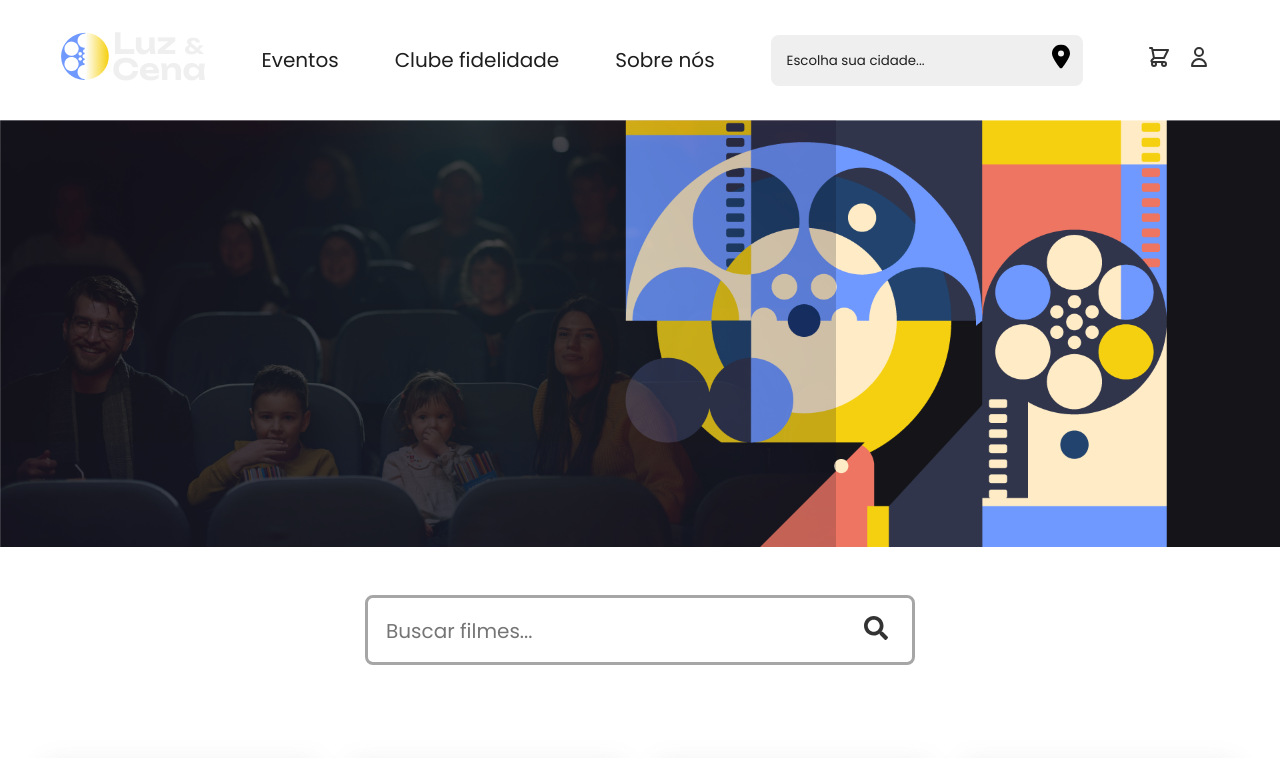
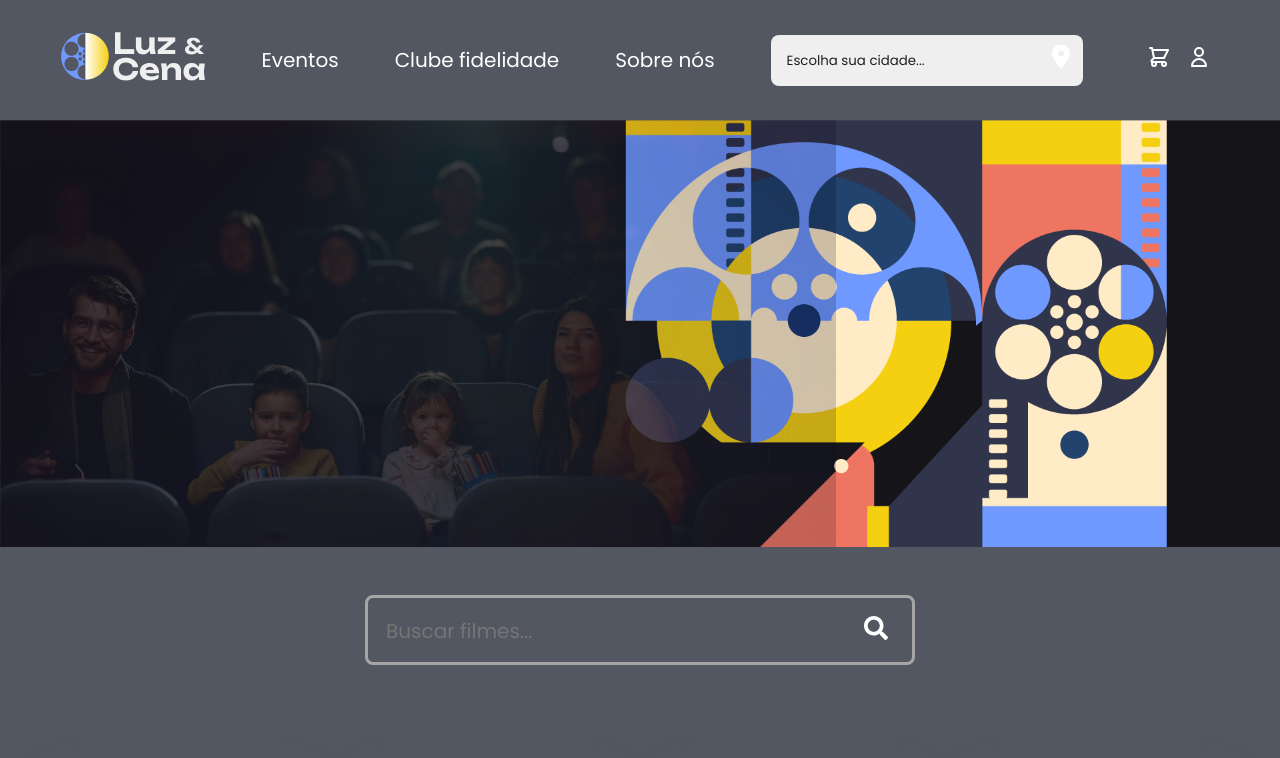
Before and after one commit to GabrielRHL/luz-e-cena, a React (Vite) app: page / in a window 1280 px wide. Shown: the top 758 px of the page. Built offline with nearby package versions, Linux system fonts and the light colour scheme; data requests are answered from the project's data file; a web font is replaced by a local one.

Commit message:
modificando cores do site

```diff
--- a/src/components/Header/Header.module.css
+++ b/src/components/Header/Header.module.css
@@ -3,7 +3,6 @@
     align-items: center;
     justify-content: center;
     gap: var(--gap-xl);
-    background-color: var(--branco);
     padding: var(--padding-s) 0;
   }
 
--- a/src/components/Menu/MenuList/MenuList.module.css
+++ b/src/components/Menu/MenuList/MenuList.module.css
@@ -17,4 +17,5 @@
 
 .navigation li a {
     display: block;
+    color: var(--branco);
 }
--- a/src/index.css
+++ b/src/index.css
@@ -1,6 +1,6 @@
 :root {
   --preto: #1e1e1e;
-  --cinza: #393E46;
+  --cinza: #525761;
   --cinza-escuro: #252530;
   --cinza-medio: #a6a6a6;
   --cinza-claro: #efefef;
@@ -48,12 +48,16 @@
   --margin-xxl: 6rem;
 }
 
+* {
+  color: var(--branco);
+}
+
 body {
   width: 100%;
   margin: 0;
   padding: 0;
   box-sizing: border-box;
-
+  background-color: var(--cinza);
   font-family: var(--fonte-texto);
   font-size: var(--font-size-s);
   font-weight: 400;
```
